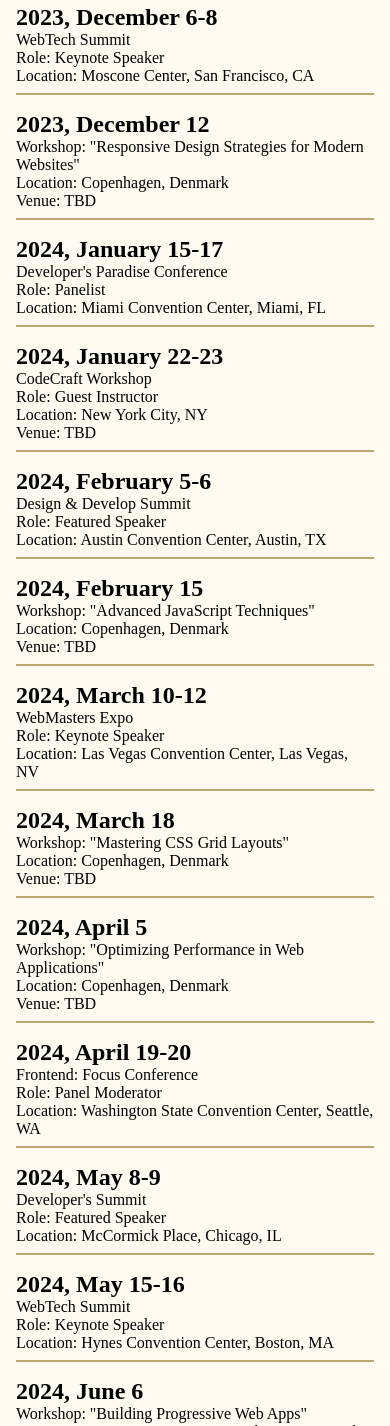
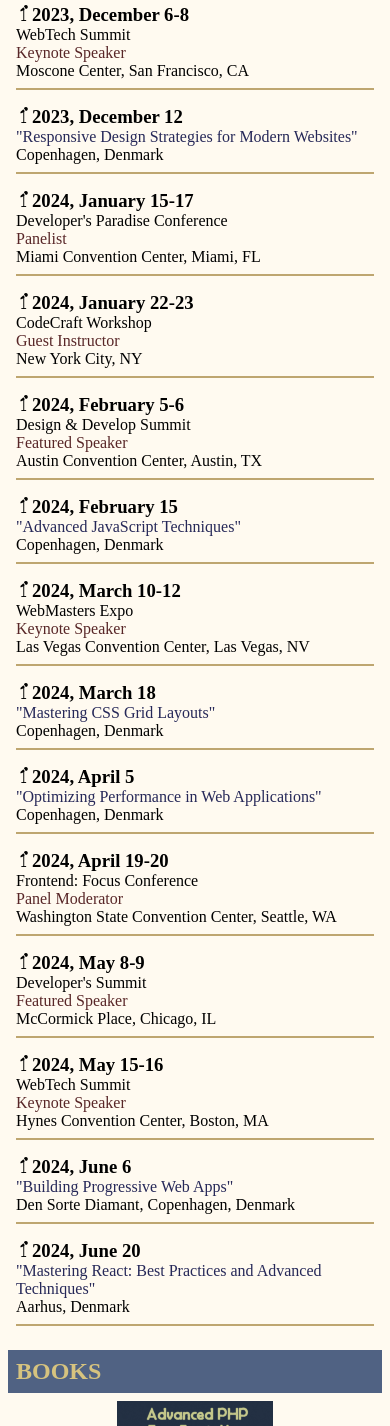
Before and after one commit to Toby-byte/Tristan-wede, a website: page index.html in a window 390 px wide. Shown: the part 1577-3003 px from the top of the page. Drawn offline with Linux system fonts and the light colour scheme.

Commit message:
mobile page v1 done

```diff
--- a/index.html
+++ b/index.html
@@ -48,120 +48,114 @@
         <h1 id="on_tour">ON TOUR</h1>
         <img id="tristan_640" src="tristan wede assets\img\tristan_640.jpg" alt="">
         <article>
-            <h2>2023, December 6-8 </h2>
+            <h3><img src="tristan wede assets\img\microphone.png" alt="microphone">2023, December 6-8 </h3>
             <p>WebTech Summit</p>
-            <p>Role: Keynote Speaker</p>
-            <p>Location: Moscone Center, San Francisco, CA</p>
+            <p class="role"> Keynote Speaker</p>
+            <p>Moscone Center, San Francisco, CA</p>
             <hr>
           </article>
 
           <article>
-            <h2>2023, December 12</h2>
-            <p>Workshop: "Responsive Design Strategies for Modern Websites"</p>
-            <p>Location: Copenhagen, Denmark</p>
-            <p>Venue: TBD</p>
+            <h3><img src="tristan wede assets\img\microphone.png" alt="microphone">2023, December 12</h3>
+            <p class="workshop">"Responsive Design Strategies for Modern Websites"</p>
+            <p>Copenhagen, Denmark</p>
             <hr>
           </article>
 
           <article>
-            <h2>2024, January 15-17 </h2>
+            <h3><img src="tristan wede assets\img\microphone.png" alt="microphone">2024, January 15-17 </h3>
             <p>Developer's Paradise Conference</p>
-            <p>Role: Panelist</p>
-            <p>Location: Miami Convention Center, Miami, FL</p>
+            <p class="role"> Panelist</p>
+            <p>Miami Convention Center, Miami, FL</p>
             <hr>
           </article>
 
           <article>
-            <h2>2024, January 22-23</h2>
+            <h3><img src="tristan wede assets\img\microphone.png" alt="microphone">2024, January 22-23</h3>
             <p>CodeCraft Workshop</p>
-            <p>Role: Guest Instructor</p>
-            <p>Location: New York City, NY</p>
-            <p>Venue: TBD</p>
+            <p class="role"> Guest Instructor</p>
+            <p>New York City, NY</p>
             <hr>
           </article>
 
           <article>
-            <h2>2024, February 5-6</h2>
+            <h3><img src="tristan wede assets\img\microphone.png" alt="microphone">2024, February 5-6</h3>
             <p>Design & Develop Summit</p>
-            <p>Role: Featured Speaker</p>
-            <p>Location: Austin Convention Center, Austin, TX</p>
+            <p class="role"> Featured Speaker</p>
+            <p>Austin Convention Center, Austin, TX</p>
             <hr>
           </article>
 
           <article>
-            <h2>2024, February 15</h2>
-            <p>Workshop: "Advanced JavaScript Techniques"</p>
-            <p>Location: Copenhagen, Denmark</p>
-            <p>Venue: TBD</p>
+            <h3><img src="tristan wede assets\img\microphone.png" alt="microphone">2024, February 15</h3>
+            <p class="workshop">"Advanced JavaScript Techniques"</p>
+            <p>Copenhagen, Denmark</p>
             <hr>
           </article>
 
           <article>
-            <h2>2024, March 10-12</h2>
+            <h3><img src="tristan wede assets\img\microphone.png" alt="microphone">2024, March 10-12</h3>
             <p>WebMasters Expo</p>
-            <p>Role: Keynote Speaker</p>
-            <p>Location: Las Vegas Convention Center, Las Vegas, NV</p>
+            <p class="role"> Keynote Speaker</p>
+            <p>Las Vegas Convention Center, Las Vegas, NV</p>
             <hr>
           </article>
 
           <article>
-            <h2>2024, March 18</h2>
-            <p>Workshop: "Mastering CSS Grid Layouts"</p>
-            <p>Location: Copenhagen, Denmark</p>
-            <p>Venue: TBD</p>
+            <h3><img src="tristan wede assets\img\microphone.png" alt="microphone">2024, March 18</h3>
+            <p class="workshop">"Mastering CSS Grid Layouts"</p>
+            <p>Copenhagen, Denmark</p>
             <hr>
           </article>
 
           <article>
-            <h2>2024, April 5</h2>
-            <p>Workshop: "Optimizing Performance in Web Applications"</p>
-            <p>Location: Copenhagen, Denmark</p>
-            <p>Venue: TBD</p>
+            <h3><img src="tristan wede assets\img\microphone.png" alt="microphone">2024, April 5</h3>
+            <p class="workshop">"Optimizing Performance in Web Applications"</p>
+            <p>Copenhagen, Denmark</p>
             <hr>
           </article>
 
           <article>
-            <h2>2024, April 19-20</h2>
+            <h3><img src="tristan wede assets\img\microphone.png" alt="microphone">2024, April 19-20</h3>
             <p>Frontend: Focus Conference</p>
-            <p>Role: Panel Moderator</p>
-            <p>Location: Washington State Convention Center, Seattle, WA</p>
+            <p class="role"> Panel Moderator</p>
+            <p>Washington State Convention Center, Seattle, WA</p>
             <hr>
           </article>
 
           <article>
-            <h2>2024, May 8-9</h2>
+            <h3><img src="tristan wede assets\img\microphone.png" alt="microphone">2024, May 8-9</h3>
             <p>Developer's Summit</p>
-            <p>Role: Featured Speaker</p>
-            <p>Location: McCormick Place, Chicago, IL</p>
+            <p class="role"> Featured Speaker</p>
+            <p>McCormick Place, Chicago, IL</p>
             <hr>
           </article>
 
           <article>
-            <h2>2024, May 15-16</h2>
+            <h3><img src="tristan wede assets\img\microphone.png" alt="microphone">2024, May 15-16</h3>
             <p>WebTech Summit</p>
-            <p>Role: Keynote Speaker</p>
-            <p>Location: Hynes Convention Center, Boston, MA</p>
+            <p class="role"> Keynote Speaker</p>
+            <p>Hynes Convention Center, Boston, MA</p>
             <hr>
           </article>
 
           <article>
-            <h2>2024, June 6</h2>
-            <p>Workshop: "Building Progressive Web Apps"</p>
-            <p>Location: Den Sorte Diamant, Copenhagen, Denmark</p>
+            <h3><img src="tristan wede assets\img\microphone.png" alt="microphone">2024, June 6</h3>
+            <p class="workshop">"Building Progressive Web Apps"</p>
+            <p>Den Sorte Diamant, Copenhagen, Denmark</p>
             <hr>
           </article>
 
           <article>
-            <h2>2024, June 20</h2>
-            <p>Workshop: "Mastering React: Best Practices and Advanced Techniques"</p>
-            <p>Location: Aarhus, Denmark</p>
-            <p>Venue: TBD</p>
+            <h3><img src="tristan wede assets\img\microphone.png" alt="microphone">2024, June 20</h3>
+            <p class="workshop">"Mastering React: Best Practices and Advanced Techniques"</p>
+            <p>Aarhus, Denmark</p>
             <hr>
           </article>
     </section>
 
-    <section>
-        <h1 id="books">BOOKS</h1>
+    <section id="books">
+        <h1>BOOKS</h1>
         <article>
             <div>
               <img src="tristan wede assets\img\book_php.png" alt="">
--- a/style.css
+++ b/style.css
@@ -44,6 +44,14 @@
 section.navigation-promo-area div.book-bg {
     padding: 5px;
     background-color: var(--body-bg-color);
+}
+
+section article p.role {
+    color: var(--button-color);
+}
+
+section article p.workshop {
+    color: var(--main-color);
 }
 
 footer {
@@ -144,6 +152,10 @@
         width: 100%;
     }
 
+    #books article {
+        text-align: center;
+    }
+
     .contact-section {
         display: flex;
         flex-direction: column;
```
